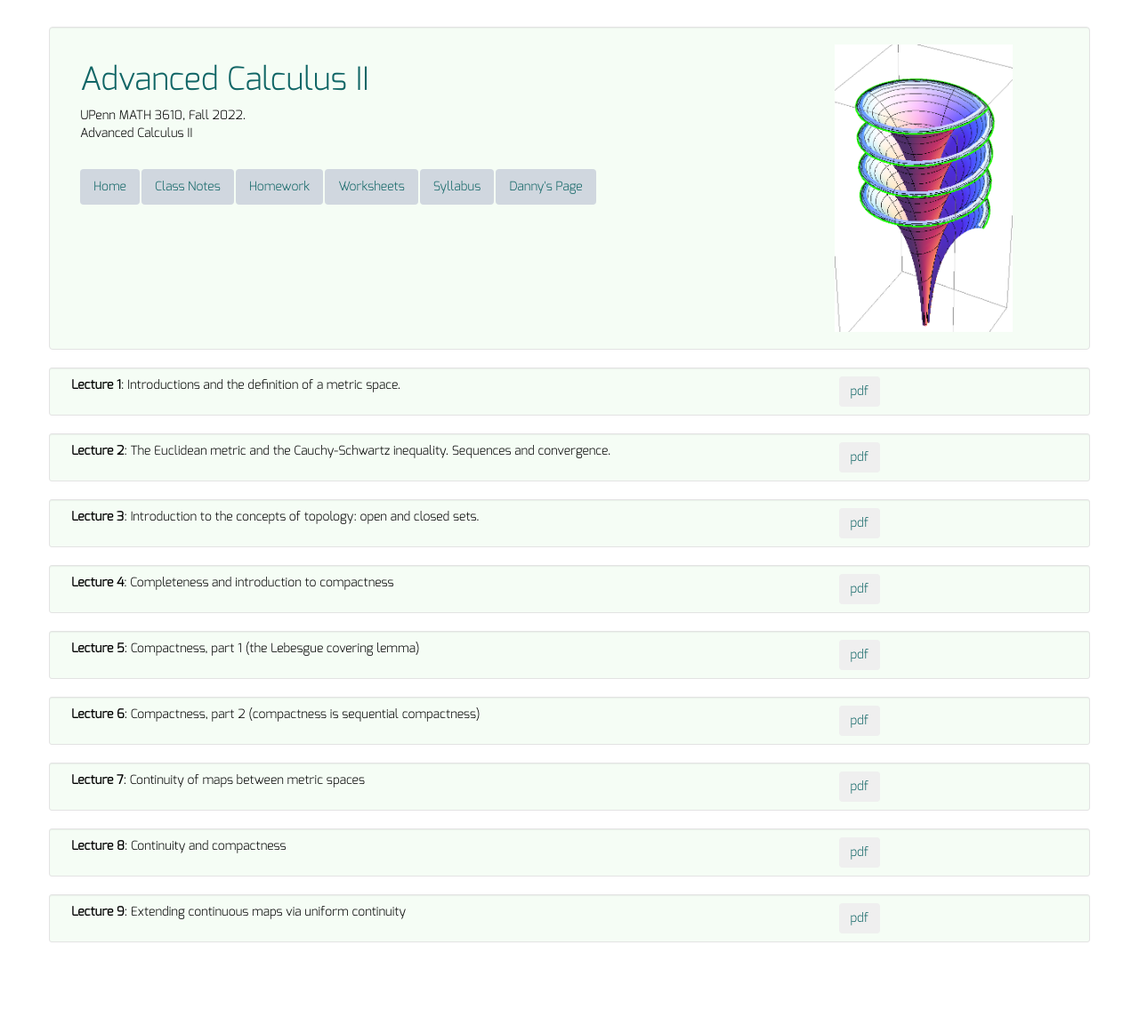
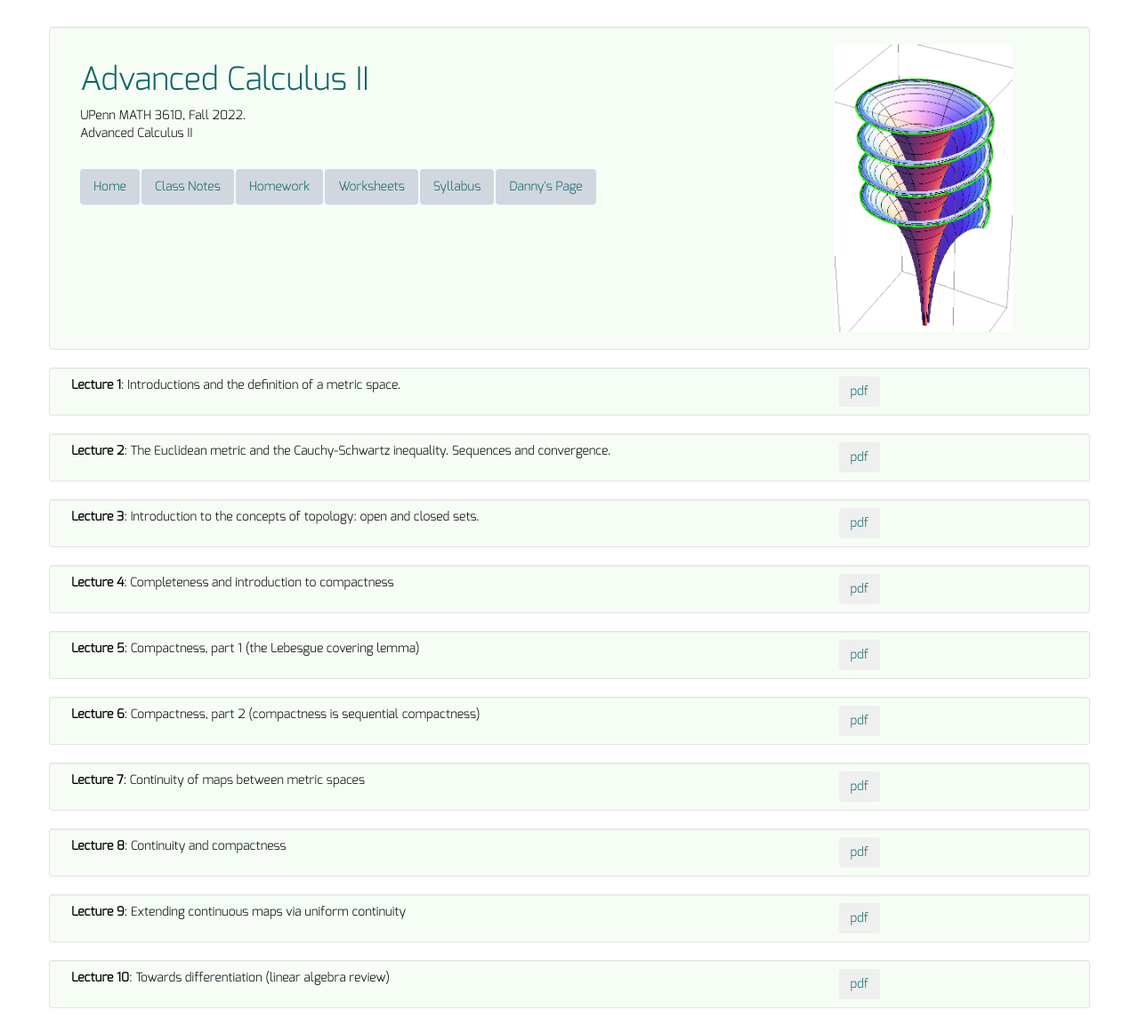
Before and after one commit to dkrashen/advancedcalc2, a Jekyll site: the page built from lectures/index.html, in a window 1280 px wide. Shown: the whole page at 89% size. Built offline with Jekyll 4.4.1, drawn with Linux system fonts in a browser that asks for light colours; before the commit the page ends 1079 px from its top, so only the background shows below that.

Commit message:
add lecture 10

```diff
--- a/_data/lectures.yml
+++ b/_data/lectures.yml
@@ -25,3 +25,6 @@
 - title: "Lecture 9"
   description: "Extending continuous maps via uniform continuity"
   filename: "lecture9.pdf"
+- title: "Lecture 10"
+  description: "Towards differentiation (linear algebra review)"
+  filename: "lecture10.pdf"
```
Also changed, not shown: 1 other file.
